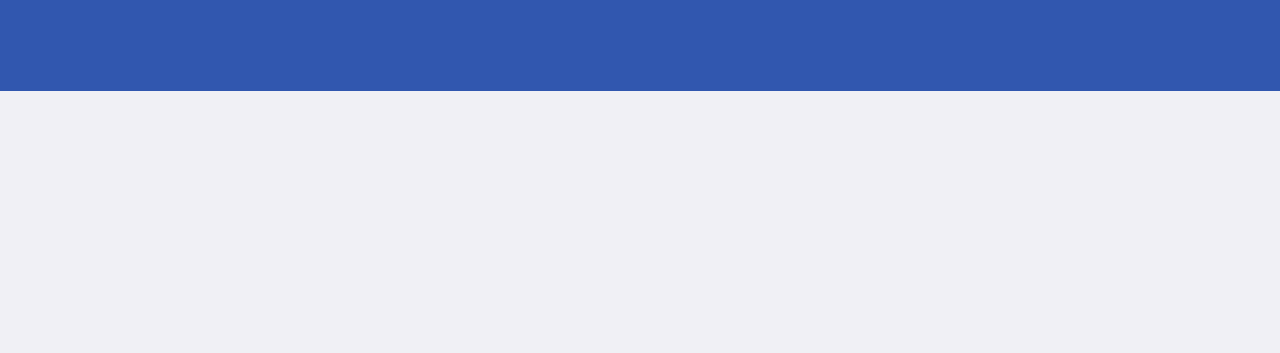
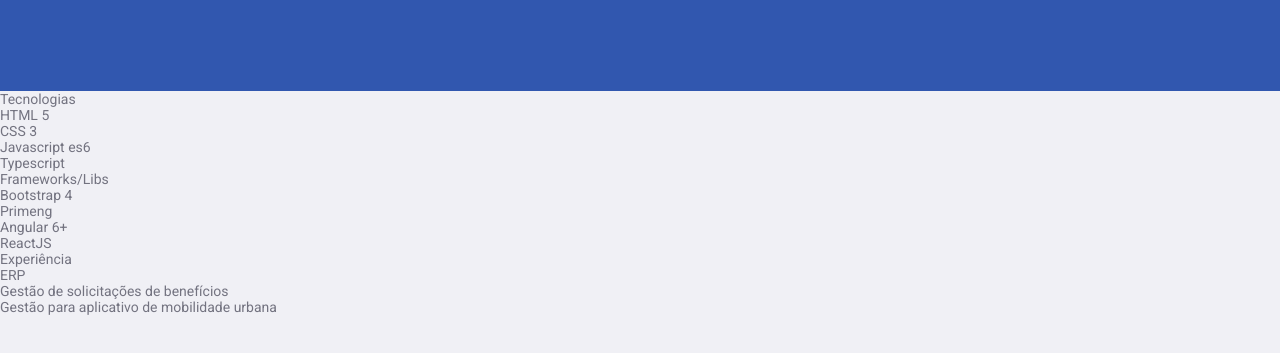
Before and after one commit to EstevamBruno/web-page, a plain HTML site: page index.html in a window 1280 px wide. Shown: the part 309-662 px from the top of the page. Drawn offline with Linux system fonts and the light colour scheme.

Commit message:
Criando secao de infos: skills e experiencias

```diff
--- a/index.html
+++ b/index.html
@@ -25,5 +25,36 @@
         </div>
       </div>
     </header>
+    <section class="infos">
+      <div>
+        <ul>
+          <li>Tecnologias</li>
+          <li>HTML 5</li>
+          <li>CSS 3</li>
+          <li>Javascript es6</li>
+          <li>Typescript</li>
+        </ul>
+      </div>
+      <div>
+        <ul>
+          <li>Frameworks/Libs</li>
+          <li>Bootstrap 4</li>
+          <li>Primeng</li>
+          <li>Angular 6+</li>
+          <li>ReactJS</li>
+        </ul>
+      </div>
+      <div>
+        <ul>
+          <li>Experiência</li>
+          <li>ERP</li>
+          <li>Gestão de solicitações de benefícios</li>
+          <li>Gestão para aplicativo de mobilidade urbana</li>
+        </ul>
+      </div>
+    </section>
+    <section class="social">
+      <div></div>
+    </section>
   </body>
 </html>
```
